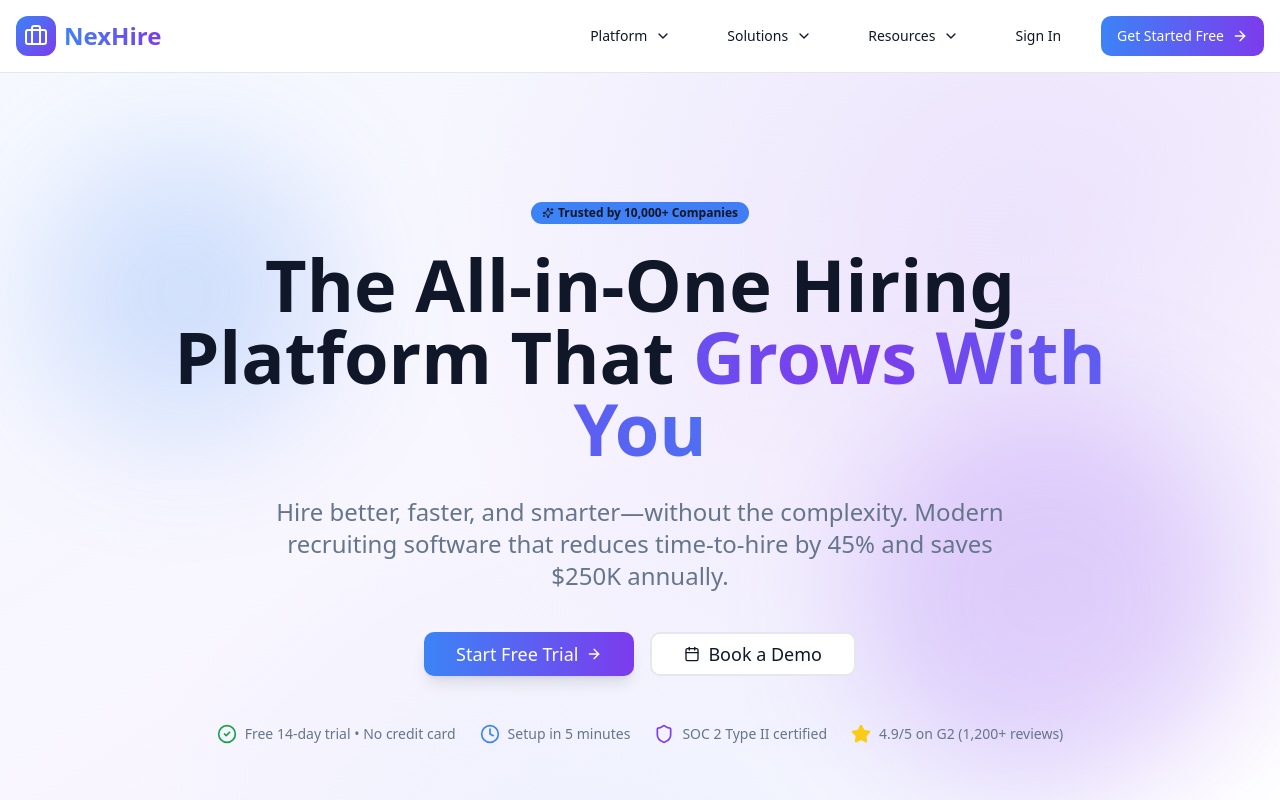
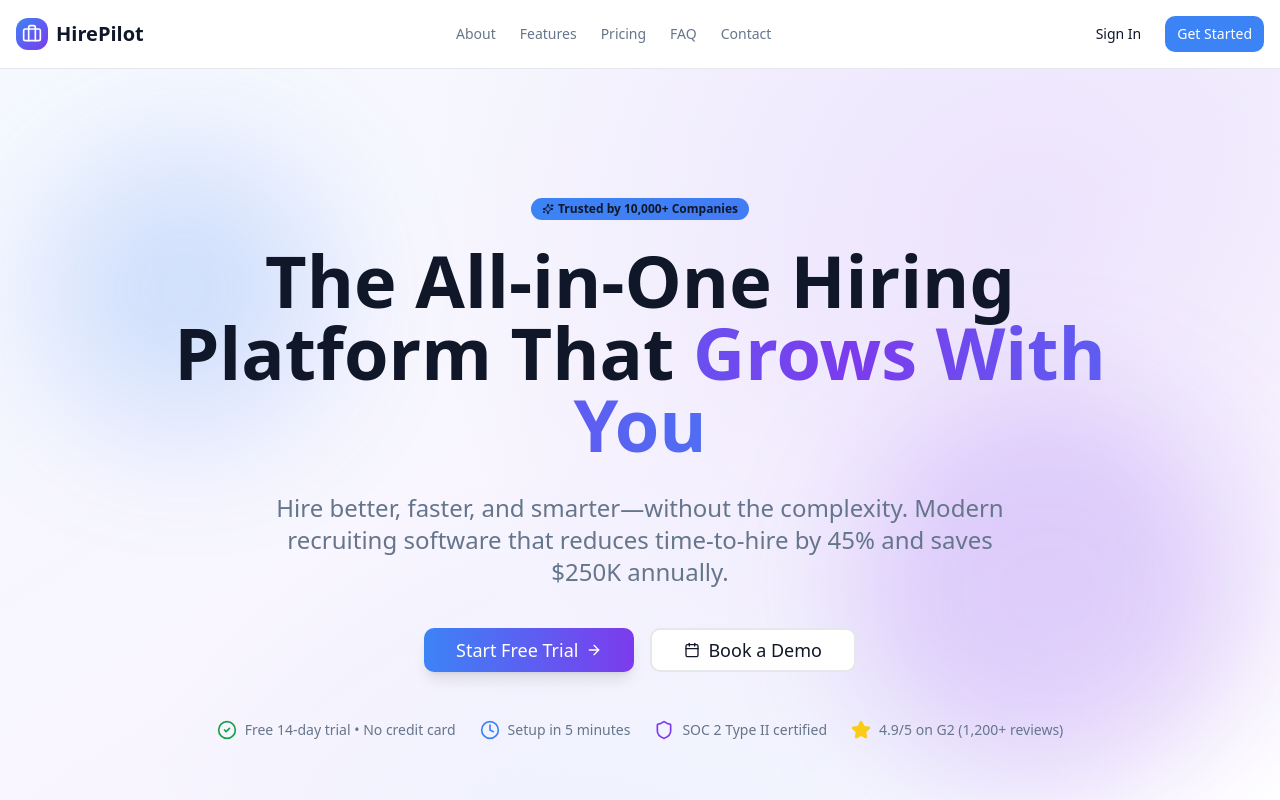
Before and after one commit to starklabsindia77/hirehive-cloud, a React (Vite) app: page / in a window 1280 px wide. Shown: the top 800 px of the page. Built offline with nearby package versions, Linux system fonts and the light colour scheme.

Commit message:
new changes

```diff
--- a/src/components/PublicFooter.tsx
+++ b/src/components/PublicFooter.tsx
@@ -30,7 +30,7 @@ export function PublicFooter() {
               <div className="w-8 h-8 rounded-lg bg-gradient-to-br from-primary to-accent flex items-center justify-center">
                 <Briefcase className="w-5 h-5 text-primary-foreground" />
               </div>
-              <span className="text-xl font-bold">TalentFlow</span>
+              <span className="text-xl font-bold">HirePilot</span>
             </Link>
             <p className="text-sm text-muted-foreground">
               Modern recruitment platform for forward-thinking companies.
--- a/src/components/PublicHeader.tsx
+++ b/src/components/PublicHeader.tsx
@@ -23,7 +23,7 @@ export function PublicHeader() {
             <div className="w-8 h-8 rounded-lg bg-gradient-to-br from-primary to-accent flex items-center justify-center">
               <Briefcase className="w-5 h-5 text-primary-foreground" />
             </div>
-            <span className="text-xl font-bold">TalentFlow</span>
+            <span className="text-xl font-bold">HirePilot</span>
           </Link>
 
           {/* Desktop Navigation */}
--- a/src/pages/About.tsx
+++ b/src/pages/About.tsx
@@ -1,9 +1,11 @@
 import { Link } from 'react-router-dom';
 import { Button } from '@/components/ui/button';
 import { ArrowLeft, Target, Users, Zap, Shield } from 'lucide-react';
+import { PublicLayout } from '@/components/PublicLayout';
 
 export default function About() {
   return (
+    <PublicLayout>
     <div className="min-h-screen bg-background">
       <header className="border-b">
         <div className="container mx-auto px-4 py-4">
@@ -134,5 +136,6 @@ export default function About() {
         </section>
       </main>
     </div>
+    </PublicLayout>
   );
 }
--- a/src/pages/Contact.tsx
+++ b/src/pages/Contact.tsx
@@ -8,6 +8,7 @@ import { useForm } from 'react-hook-form';
 import { zodResolver } from '@hookform/resolvers/zod';
 import { z } from 'zod';
 import { toast } from 'sonner';
+import { PublicLayout } from '@/components/PublicLayout';
 
 const contactSchema = z.object({
   name: z.string().min(2, 'Name must be at least 2 characters').max(100),
@@ -44,6 +45,7 @@ export default function Contact() {
   };
 
   return (
+    <PublicLayout>
     <div className="min-h-screen bg-background">
       <header className="border-b">
         <div className="container mx-auto px-4 py-4">
@@ -176,5 +178,6 @@ export default function Contact() {
         </div>
       </main>
     </div>
+    </PublicLayout>
   );
 }
--- a/src/pages/FAQ.tsx
+++ b/src/pages/FAQ.tsx
@@ -7,6 +7,7 @@ import {
   AccordionItem,
   AccordionTrigger,
 } from '@/components/ui/accordion';
+import { PublicLayout } from '@/components/PublicLayout';
 
 const faqCategories = [
   {
@@ -123,6 +124,7 @@ const faqCategories = [
 
 export default function FAQ() {
   return (
+    <PublicLayout>
     <div className="min-h-screen bg-background">
       <header className="border-b">
         <div className="container mx-auto px-4 py-4">
@@ -177,5 +179,6 @@ export default function FAQ() {
         </section>
       </main>
     </div>
+    </PublicLayout>
   );
 }
--- a/src/pages/Features.tsx
+++ b/src/pages/Features.tsx
@@ -15,7 +15,7 @@ import {
   CheckCircle,
   Zap
 } from 'lucide-react';
-
+import { PublicLayout } from '@/components/PublicLayout';
 const features = [
   {
     icon: Users,
@@ -81,6 +81,7 @@ const features = [
 
 export default function Features() {
   return (
+    <PublicLayout>
     <div className="min-h-screen bg-background">
       <header className="border-b">
         <div className="container mx-auto px-4 py-4">
@@ -196,5 +197,6 @@ export default function Features() {
         </section>
       </main>
     </div>
+    </PublicLayout>
   );
 }
--- a/src/pages/Index.tsx
+++ b/src/pages/Index.tsx
@@ -30,6 +30,7 @@ import {
   Layers,
   Globe,
 } from "lucide-react";
+import { PublicLayout } from "@/components/PublicLayout";
 
 const Index = () => {
   const navigate = useNavigate();
@@ -162,9 +163,9 @@ const Index = () => {
   ];
 
   return (
-    <div className="min-h-screen bg-background">
+    <PublicLayout>
       {/* Navigation */}
-      <nav className="border-b border-border bg-background/80 backdrop-blur-xl sticky top-0 z-50">
+      {/* <nav className="border-b border-border bg-background/80 backdrop-blur-xl sticky top-0 z-50">
         <div className="container mx-auto px-4 py-4">
           <div className="flex items-center justify-between">
             <Link to="/" className="flex items-center gap-2 group">
@@ -203,7 +204,7 @@ const Index = () => {
             </div>
           </div>
         </div>
-      </nav>
+      </nav> */}
 
       {/* Hero Section */}
       <section className="relative overflow-hidden">
@@ -645,7 +646,7 @@ const Index = () => {
       </section>
 
       {/* Footer */}
-      <footer className="border-t border-border py-12 bg-muted/30">
+      {/* <footer className="border-t border-border py-12 bg-muted/30">
         <div className="container mx-auto px-4">
           <div className="flex flex-col md:flex-row items-center justify-between gap-6">
             <div className="flex items-center gap-3">
@@ -678,8 +679,8 @@ const Index = () => {
             </p>
           </div>
         </div>
-      </footer>
-    </div>
+      </footer> */}
+    </PublicLayout>
   );
 };
 
--- a/src/pages/Pricing.tsx
+++ b/src/pages/Pricing.tsx
@@ -1,6 +1,7 @@
 import { Link } from 'react-router-dom';
 import { Button } from '@/components/ui/button';
 import { ArrowLeft, Check } from 'lucide-react';
+import { PublicLayout } from '@/components/PublicLayout';
 
 const plans = [
   {
@@ -63,6 +64,7 @@ const plans = [
 
 export default function Pricing() {
   return (
+    <PublicLayout>
     <div className="min-h-screen bg-background">
       <header className="border-b">
         <div className="container mx-auto px-4 py-4">
@@ -185,5 +187,6 @@ export default function Pricing() {
         </section>
       </main>
     </div>
+    </PublicLayout>
   );
 }
--- a/src/pages/Privacy.tsx
+++ b/src/pages/Privacy.tsx
@@ -1,9 +1,11 @@
 import { Link } from 'react-router-dom';
 import { Button } from '@/components/ui/button';
 import { ArrowLeft } from 'lucide-react';
+import { PublicLayout } from '@/components/PublicLayout';
 
 export default function Privacy() {
   return (
+    <PublicLayout>
       <div className="min-h-screen bg-background">
         <header className="border-b">
           <div className="container mx-auto px-4 py-4">
@@ -100,5 +102,10 @@ export default function Privacy() {
           </div>
         </main>
       </div>
+
+    </PublicLayout>
+
+
+
   );
 }
--- a/src/pages/Terms.tsx
+++ b/src/pages/Terms.tsx
@@ -1,9 +1,11 @@
 import { Link } from 'react-router-dom';
 import { Button } from '@/components/ui/button';
 import { ArrowLeft } from 'lucide-react';
+import { PublicLayout } from '@/components/PublicLayout';
 
 export default function Terms() {
   return (
+    <PublicLayout>
     <div className="min-h-screen bg-background">
       <header className="border-b">
         <div className="container mx-auto px-4 py-4">
@@ -112,5 +114,6 @@ export default function Terms() {
         </div>
       </main>
     </div>
+    </PublicLayout>
   );
 }
```
Lines whose indentation alone changed are shown as unchanged.
